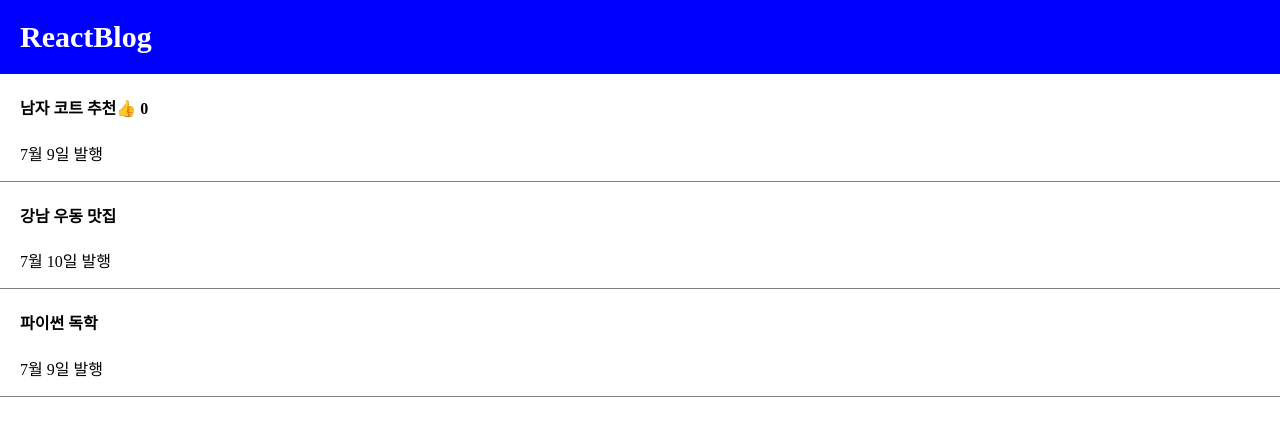
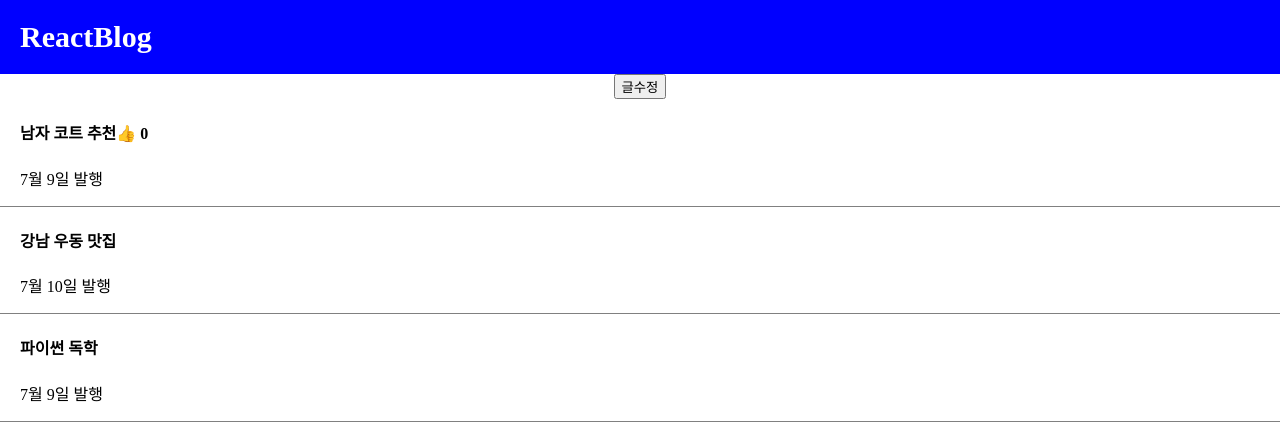
Before and after one commit to myunggiM/Blog, a React (Create React App) app: page / in a window 1280 px wide. Shown: the top 440 px of the page. Built offline with nearby package versions, Linux system fonts and the light colour scheme.

Commit message:
버튼으로 array  수정

```diff
--- a/src/App.js
+++ b/src/App.js
@@ -6,7 +6,7 @@ import { useState } from 'react';
 
 function App() {
   // let posts ='송파구 고기 맛집';
-  let [글제목] = useState(['남자 코트 추천','강남 우동 맛집','파이썬 독학']);  // 쓰는 이유 : 변수는 값이 바뀌면 html 이 재랜더링이 안되나 , state는 바뀌면 바로 재랜더링이 된다. 변동시 자동으로 html 에 반영되게 만들고 싶을때 쓰셈.
+  let [글제목,글제목변경] = useState(['남자 코트 추천','강남 우동 맛집','파이썬 독학']);  // 쓰는 이유 : 변수는 값이 바뀌면 html 이 재랜더링이 안되나 , state는 바뀌면 바로 재랜더링이 된다. 변동시 자동으로 html 에 반영되게 만들고 싶을때 쓰셈.
   let[좋아요,좋아요변경] = useState(0);
   //let [a,c] =[1,2]; // Destructring 문법 a=1, c=2
   let postsCss = {color:'white' ,fontSize :'30px'};
@@ -16,6 +16,11 @@ function App() {
       <div className="black-nav"> {/*JSX 에서 class는 js , className 은 html,css */}
         <div style={postsCss}>ReactBlog</div>
       </div>
+      <button onClick={() =>{
+         let copy =  글제목;
+         copy[0] = '여자코트 추천';
+         글제목변경(copy);
+      }}> 글수정</button>
       <div className="list">
         <h4>{ 글제목[0] }<span onClick={ () => { 좋아요변경(좋아요+1) }}>👍</span> { 좋아요 }</h4>  {/* onClick 안에는 함수만 가능하다. */}
         <p>7월 9일 발행</p>
```
